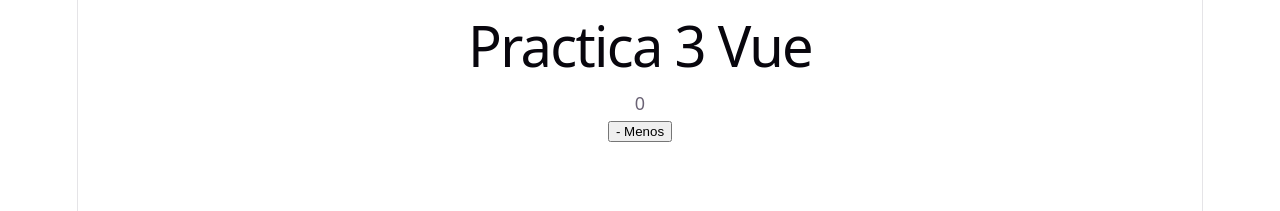
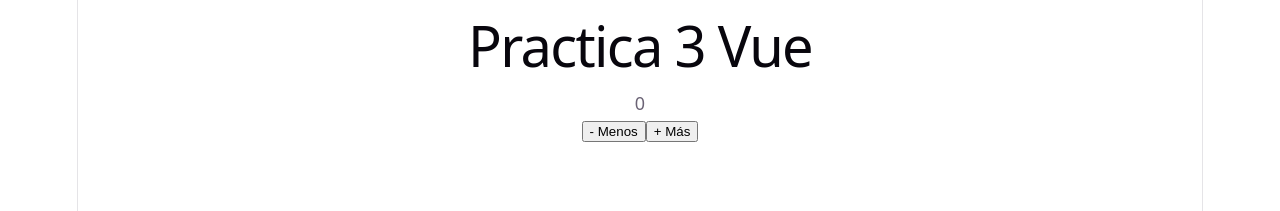
Before and after one commit to smujr-code/practica3-vue, a Vue app: page / in a window 1280 px wide. Shown: the top 211 px of the page. Built offline with nearby package versions, Linux system fonts and the light colour scheme.

Commit message:
funciones de incrementar

```diff
--- a/src/Contador.vue
+++ b/src/Contador.vue
@@ -1,7 +1,7 @@
 <script setup lang="ts">
 import { useContador } from './composables/useContador'
 
-const { contador, decrementar } = useContador()
+const { contador, incrementar, decrementar } = useContador()
 </script>
 
 <template>
@@ -11,6 +11,7 @@ const { contador, decrementar } = useContador()
 
     <div class="botones">
       <button @click="decrementar">- Menos</button>
+      <button @click="incrementar">+ Más</button>
     </div>
   </div>
 </template>
--- a/src/composables/useContador.ts
+++ b/src/composables/useContador.ts
@@ -2,6 +2,10 @@ import { ref } from 'vue'
 
 export function useContador() {
   const contador = ref<number>(0)
+
+  const incrementar = () => {
+    contador.value++
+  }
 
   const decrementar = () => {
     contador.value--
@@ -9,6 +13,7 @@ export function useContador() {
 
   return {
     contador,
+    incrementar,
     decrementar
   }
 }
```
